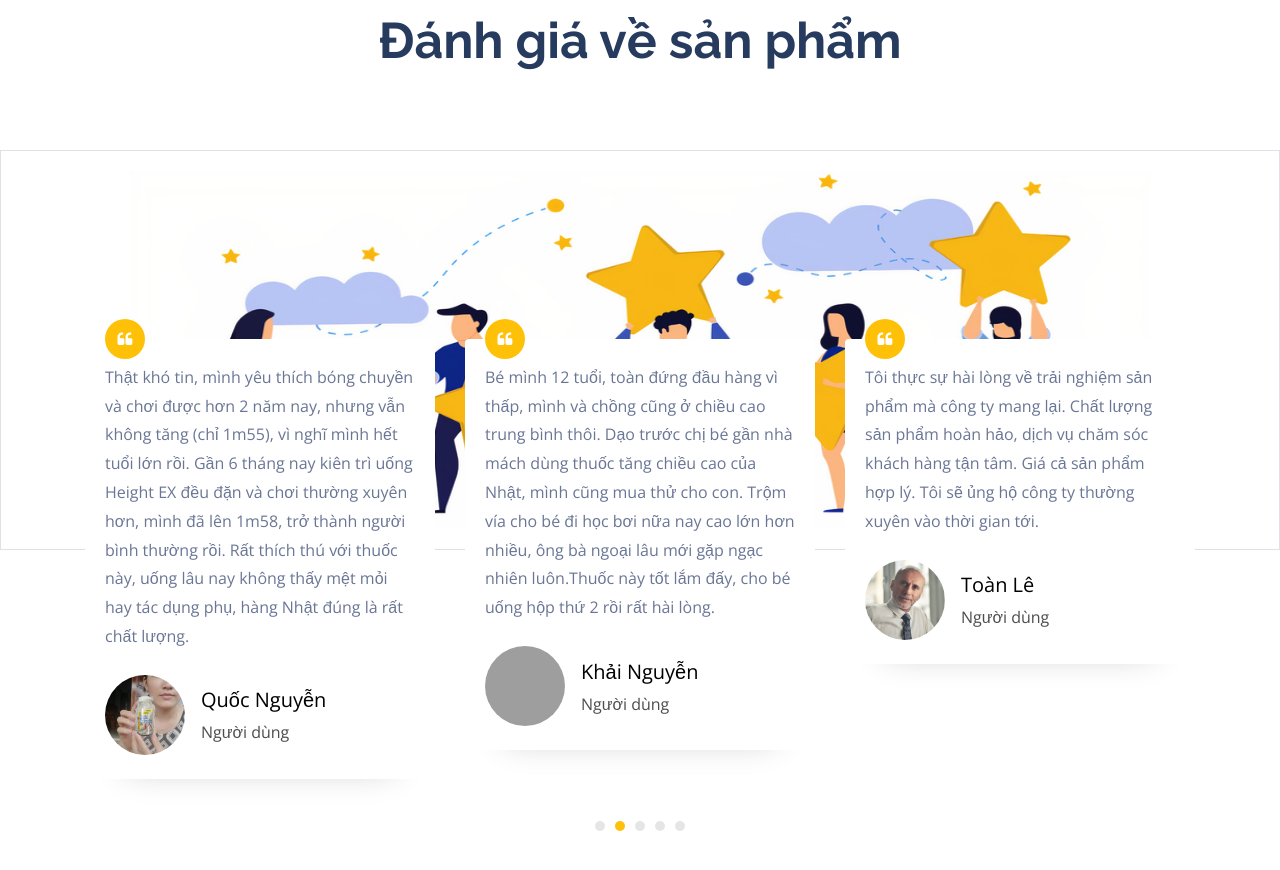
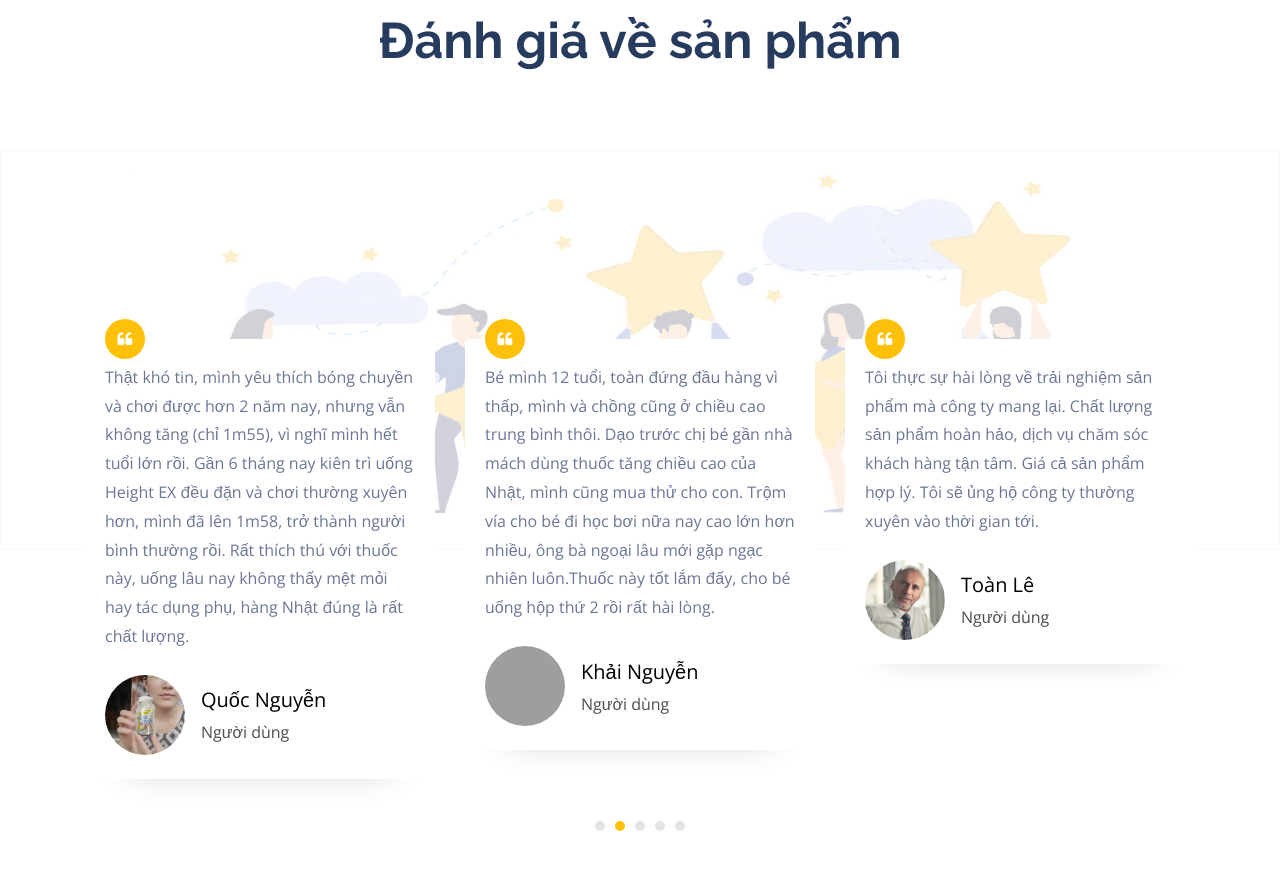
Before and after one commit to hamish0361/heightextention, a plain HTML site: page index.html in a window 1280 px wide. Shown: the part 4754-5624 px from the top of the page. Drawn offline with nearby package versions, Linux system fonts and the light colour scheme; some packages are replaced by stand-ins of ours; no server answers; grey boxes are pictures that could not be loaded.

Commit message:
CM update opancity

```diff
--- a/index.html
+++ b/index.html
@@ -331,7 +331,7 @@
 	</div>
     <section class="ftco-section testimony-section ftco-no-pb" id="testimonial-section">
     	<div class="img img-bg border" style="background-image: url(images/Review.jpg);background-size:80% 90% ;"></div>
-    	<div class="overlay" style="background-color: unset;"></div>
+    	<div class="overlay" style="background-color: #ffffff;"></div>
       <div class="container">
         <div class="row justify-content-center mb-5">
           <div class="col-md-12 text-center heading-section heading-section-white ftco-animate">
```
